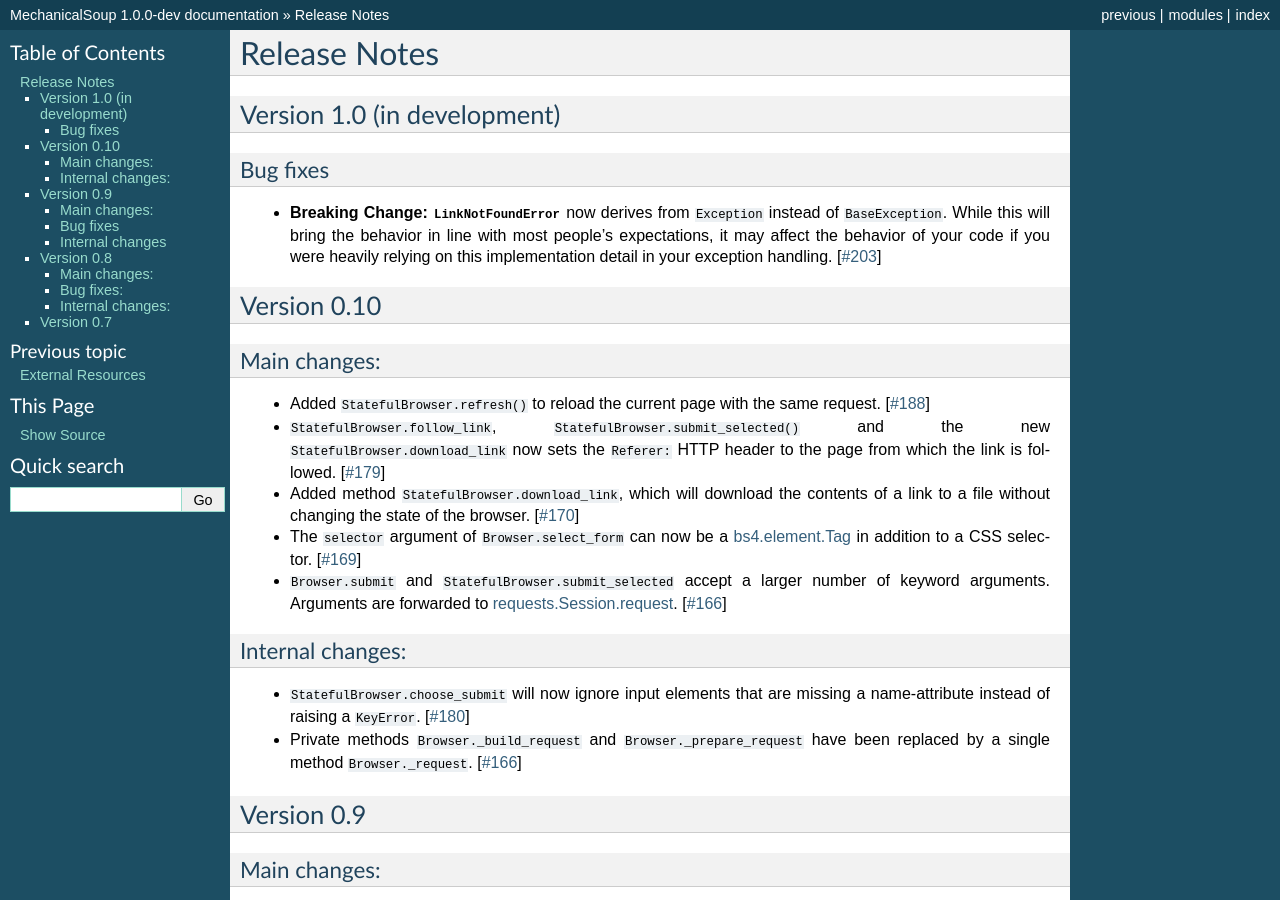
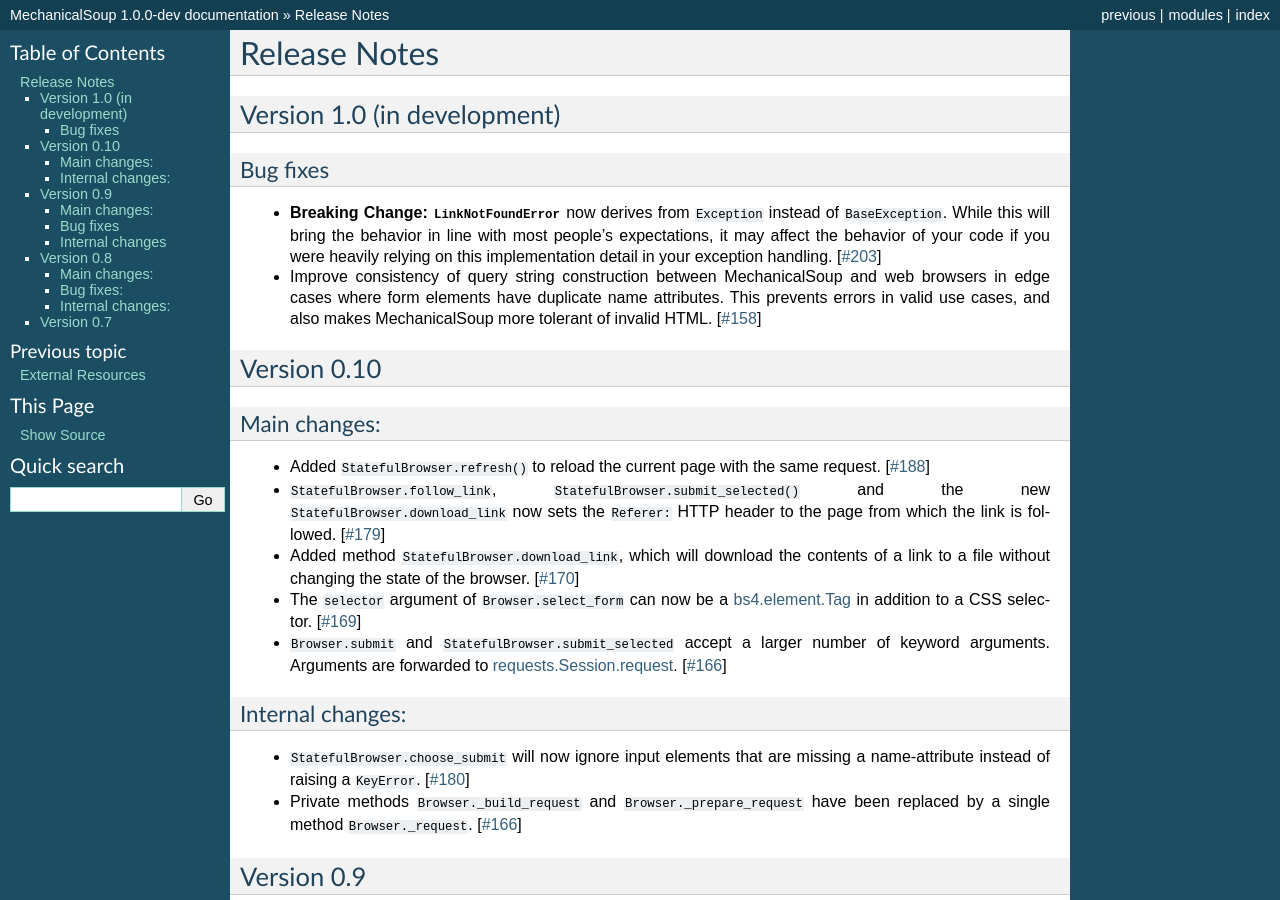
Before and after one commit to MechanicalSoup/MechanicalSoup, a Sphinx documentation site: the page built from docs/ChangeLog.rst, in a window 1280 px wide and 900 px high. Built offline with Sphinx 7.4.7, drawn with Linux system fonts in a browser that asks for light colours.

Commit message:
ChangeLog.rst: document issue #158

```diff
--- a/docs/ChangeLog.rst
+++ b/docs/ChangeLog.rst
@@ -14,6 +14,12 @@
   of your code if you were heavily relying on this implementation detail in
   your exception handling.
   [`#203 <https://github.com/MechanicalSoup/MechanicalSoup/issues/203>`__]
+
+* Improve consistency of query string construction between MechanicalSoup
+  and web browsers in edge cases where form elements have duplicate name
+  attributes. This prevents errors in valid use cases, and also makes
+  MechanicalSoup more tolerant of invalid HTML.
+  [`#158 <https://github.com/MechanicalSoup/MechanicalSoup/issues/158>`__]
 
 Version 0.10
 ============
```
